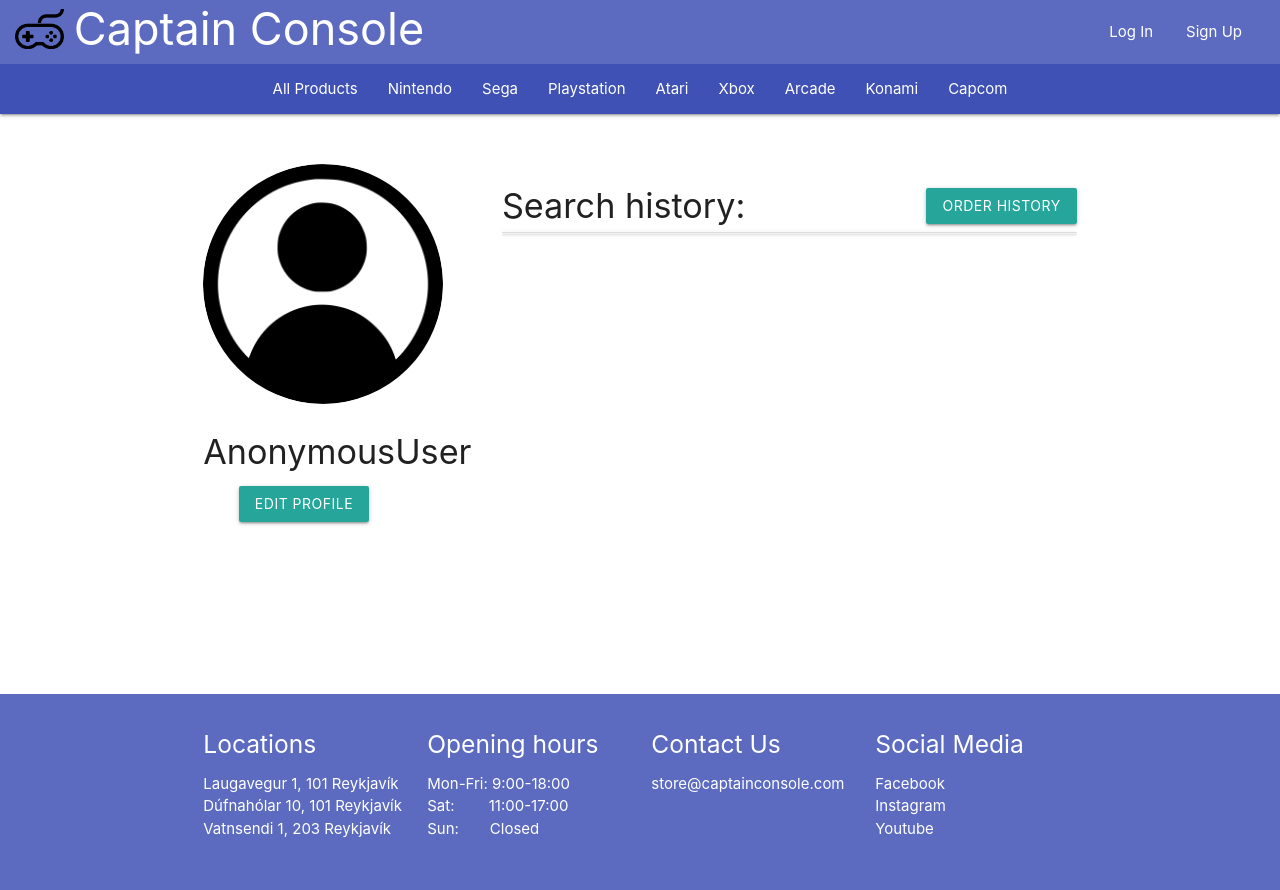
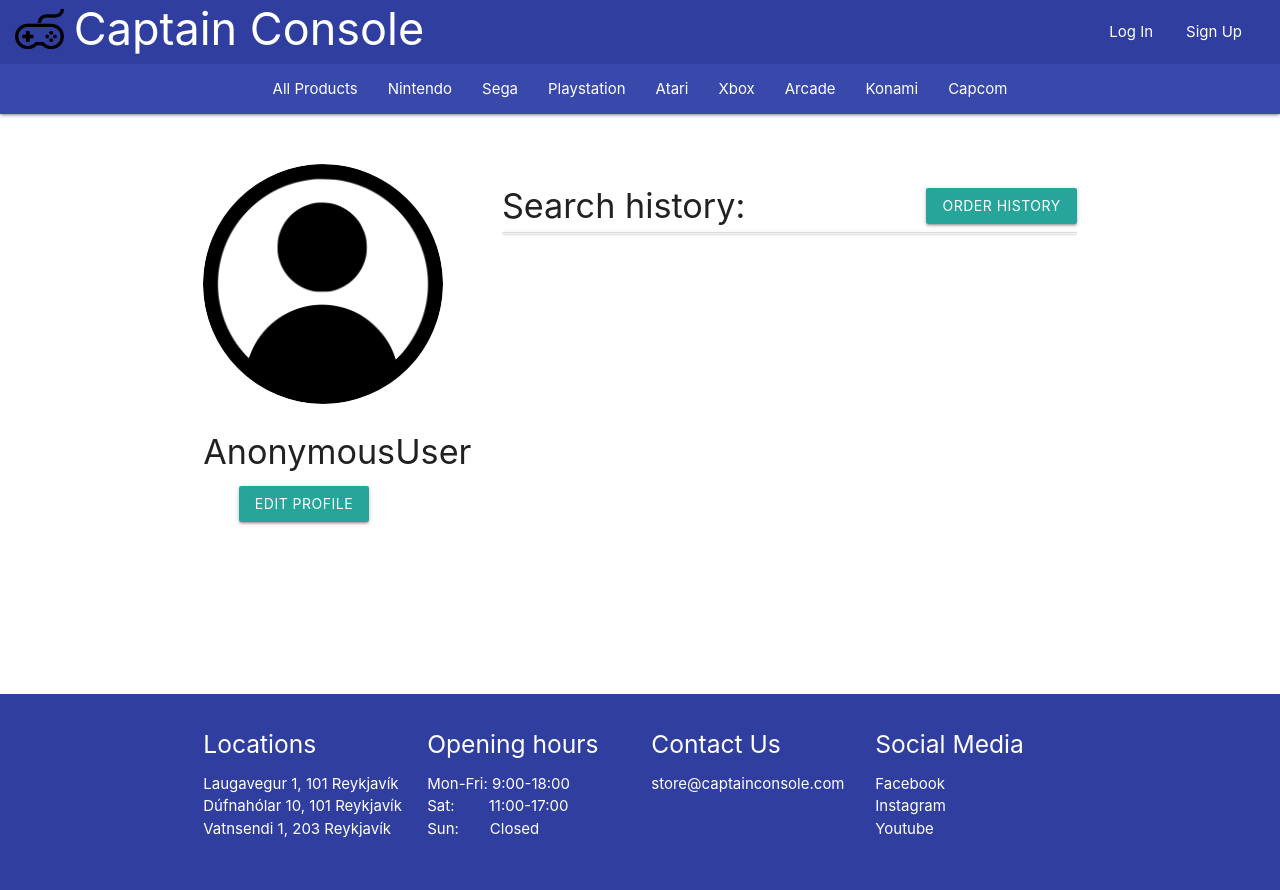
Before and after one commit to Logi19/CaptainConsole, a Django app: page /profile/my_profile/search_history/ in a window 1280 px wide. Run offline with Django 3.2, Linux system fonts and the light colour scheme.

Commit message:
changed colors header footer

```diff
--- a/CaptainConsole/templates/footer.html
+++ b/CaptainConsole/templates/footer.html
@@ -1,4 +1,4 @@
-<footer class="page-footer indigo lighten-1">
+<footer class="page-footer indigo darken-2">
     <div class="container">
         <div class="row">
             <div class="col l3 s12">
--- a/CaptainConsole/templates/header.html
+++ b/CaptainConsole/templates/header.html
@@ -1,7 +1,7 @@
 {% load static %}
 <header>
 <nav class="nav-extended">
-        <div class="nav-wrapper indigo lighten-1">
+        <div class="nav-wrapper indigo darken-2">
             <a href="/store" class="brand-logo">
                 <img id="logo" src="{% static 'media/console-logo.png' %}" />
                 <h1>Captain Console</h1>
@@ -28,7 +28,7 @@
             <li><a href="/profile/logout">Log Out</a></li>
         </ul>
         </div>
-        <div class="nav-content indigo">
+        <div class="nav-content indigo darken-1">
             <ul id="lower-nav-ul">
                 <li><a href="/store/products">All Products</a></li>
                 <li><a href="/store/products/?manufacturer=Nintendo">Nintendo</a></li>
```
